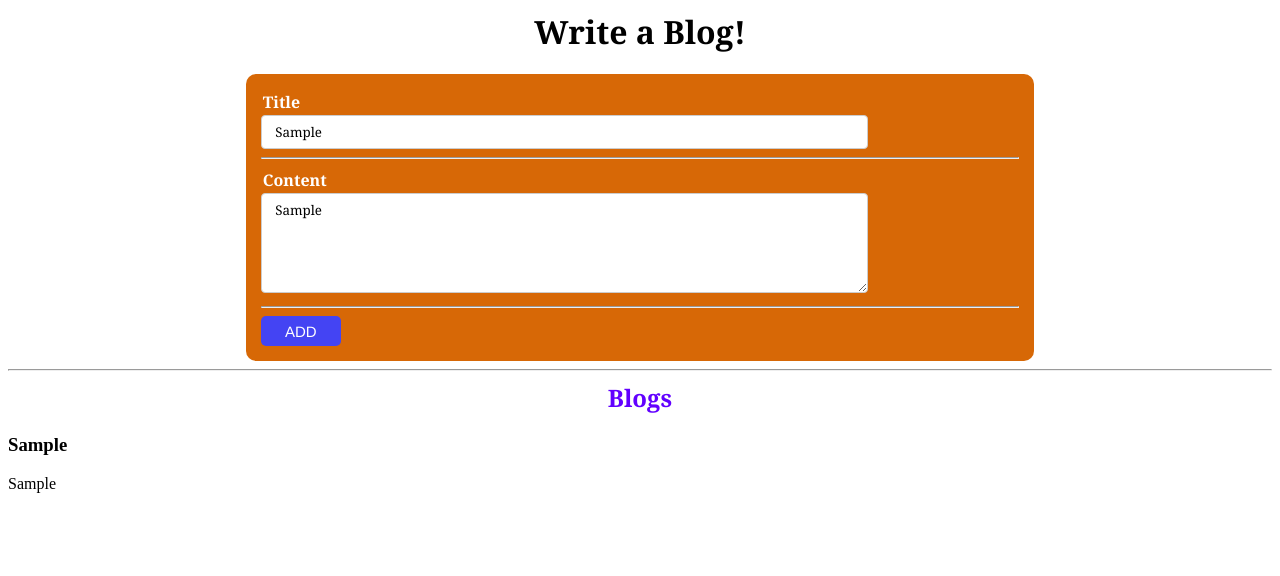
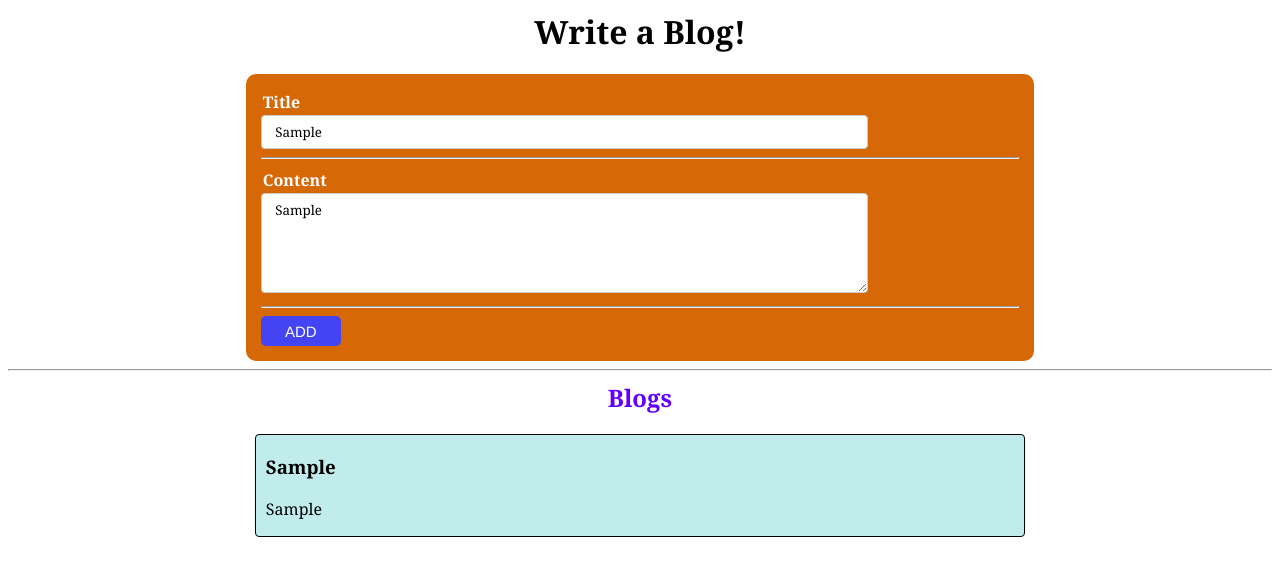
Before and after one commit to ajit3643/React-Notes, a React (Create React App) app in the folder Blogging App/Blogging App/: page / in a window 1280 px wide. Both pictures are taken after typing "Sample", "Sample" into the empty fields and a click on the button "ADD". Shown: the top 576 px of the page. Built offline with nearby package versions, Linux system fonts and the light colour scheme; the HTML template or start-up script is replaced by a standard one.

Commit message:
Add onSubmit functionality

```diff
--- a/Blogging App/Blogging App/src/Components/Blog.js
+++ b/Blogging App/Blogging App/src/Components/Blog.js
@@ -4,10 +4,14 @@ import { useState } from "react"; //Importing useState hook from react library
 export default function Blog() {
   const [title, setTitle] = useState(""); //State variable to store the title of the blog
   const [content, setContent] = useState(""); //State variable to store the content of the blog
-
+  const [blogs, setBlogs] = useState([]); //State variable to store the list of blogs
   //Passing the synthetic event as argument to stop refreshing the page on submit
   function handleSubmit(e) {
     e.preventDefault();
+
+    //Creating a new blog object with title and content
+    setBlogs([...blogs, { title, content }]);
+    console.log(blogs);
   }
 
   return (
@@ -48,8 +52,12 @@ export default function Blog() {
 
       {/* Section where submitted blogs will be displayed */}
       <h2> Blogs </h2>
-      <h3>{title}</h3>
-      <p>{content}</p>
+      {blogs.map((blog, index) => (
+        <div className="blog" key={index}>
+          <h3>{blog.title}</h3>
+          <p>{blog.content}</p>
+        </div>
+      ))}
     </>
   );
 }
--- a/Blogging App/Blogging App/src/index.css
+++ b/Blogging App/Blogging App/src/index.css
@@ -1,34 +1,32 @@
-.section{
+.section {
   padding: 15px;
   padding-left: 15px;
-  margin:auto;
+  margin: auto;
   max-width: 60%;
   background-color: rgb(215, 104, 6);
   color: white;
   border-radius: 10px;
   font-weight: bolder;
-  font-family: Georgia, 'Times New Roman', Times, serif;
-  display:block;
+  font-family: Georgia, "Times New Roman", Times, serif;
+  display: block;
   align-self: center;
-
 }
 
-.blog{
+.blog {
   max-width: 60%;
   background-color: rgb(192, 237, 236);
   color: black;
   font-weight: lighter;
   border: 1px black solid;
-  margin:auto;
+  margin: auto;
   margin-bottom: 10px;
   border-radius: 4px;
-  font-family: Georgia, 'Times New Roman', Times, serif;
-  display:block;
+  font-family: Georgia, "Times New Roman", Times, serif;
+  display: block;
   padding-left: 10px;
   max-width: 60%;
-
 }
-.input{
+.input {
   min-height: 34px;
   width: 80%;
   padding-top: 7px;
@@ -39,34 +37,32 @@
   border: 1px solid #ccc;
   border-radius: 4px;
   box-sizing: border-box;
-  font-family: Georgia, 'Times New Roman', Times, serif;
+  font-family: Georgia, "Times New Roman", Times, serif;
 }
 
-.content{
+.content {
   height: 100px;
 }
 
-
-label{
+label {
   display: block;
   padding: 2px;
 }
 
-h2{
- font-family:Georgia, 'Times New Roman', Times, serif;
- color: rgb(98, 0, 255);
- text-align: center;
- margin-top: 10px;
-
-}
-
-h1{
-  font-family:Georgia, 'Times New Roman', Times, serif;
+h2 {
+  font-family: Georgia, "Times New Roman", Times, serif;
+  color: rgb(98, 0, 255);
   text-align: center;
   margin-top: 10px;
 }
 
-.btn{
+h1 {
+  font-family: Georgia, "Times New Roman", Times, serif;
+  text-align: center;
+  margin-top: 10px;
+}
+
+.btn {
   border-radius: 5px;
   background-color: rgb(68, 68, 243);
   color: white;
@@ -74,16 +70,15 @@ h1{
   width: 80px;
   height: 30px;
   font-size: 15px;
-  font-family:'Franklin Gothic Medium', 'Arial Narrow', Arial, sans-serif
-
+  font-family: "Franklin Gothic Medium", "Arial Narrow", Arial, sans-serif;
 }
 
-.remove{
+.remove {
   background-color: rgb(230, 83, 83);
-  width:fit-content
+  width: fit-content;
 }
 
-.blog-btn{
+.blog-btn {
   text-align: end;
   margin-right: 10px;
 }
```
